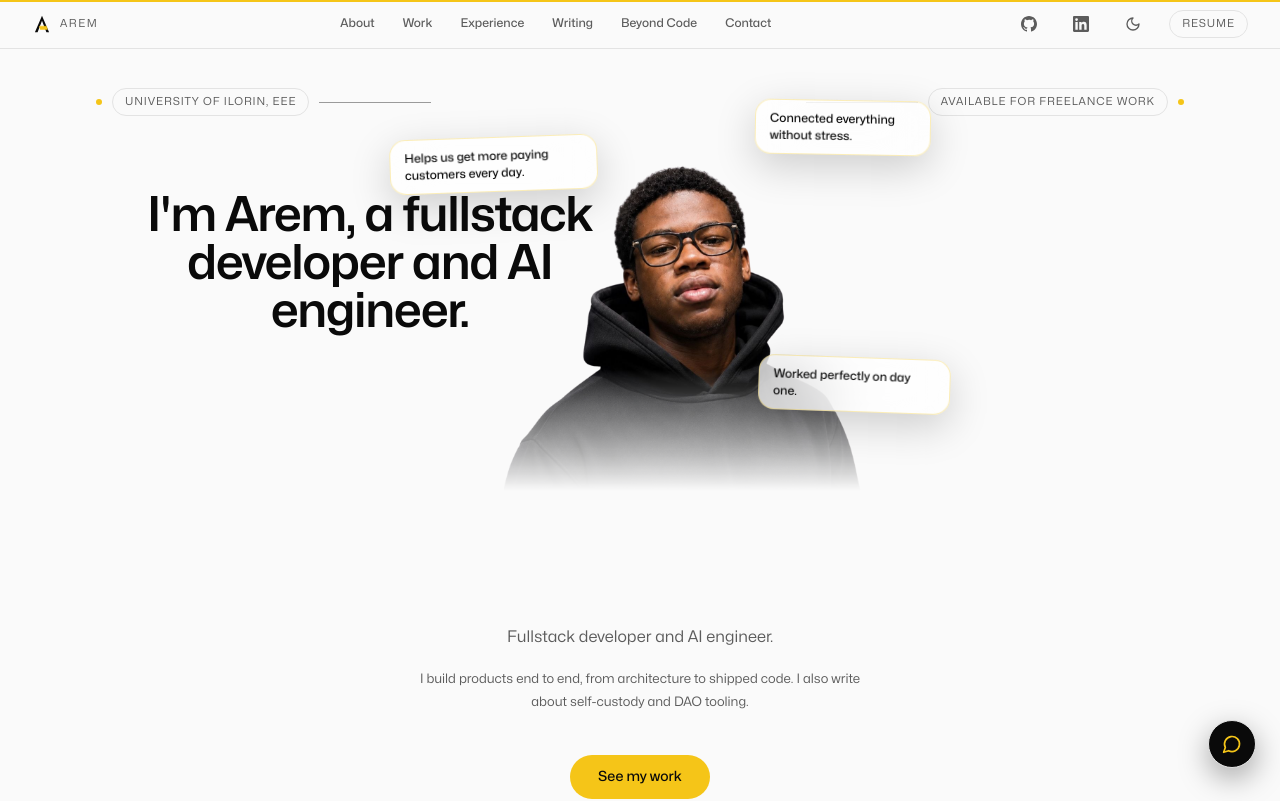
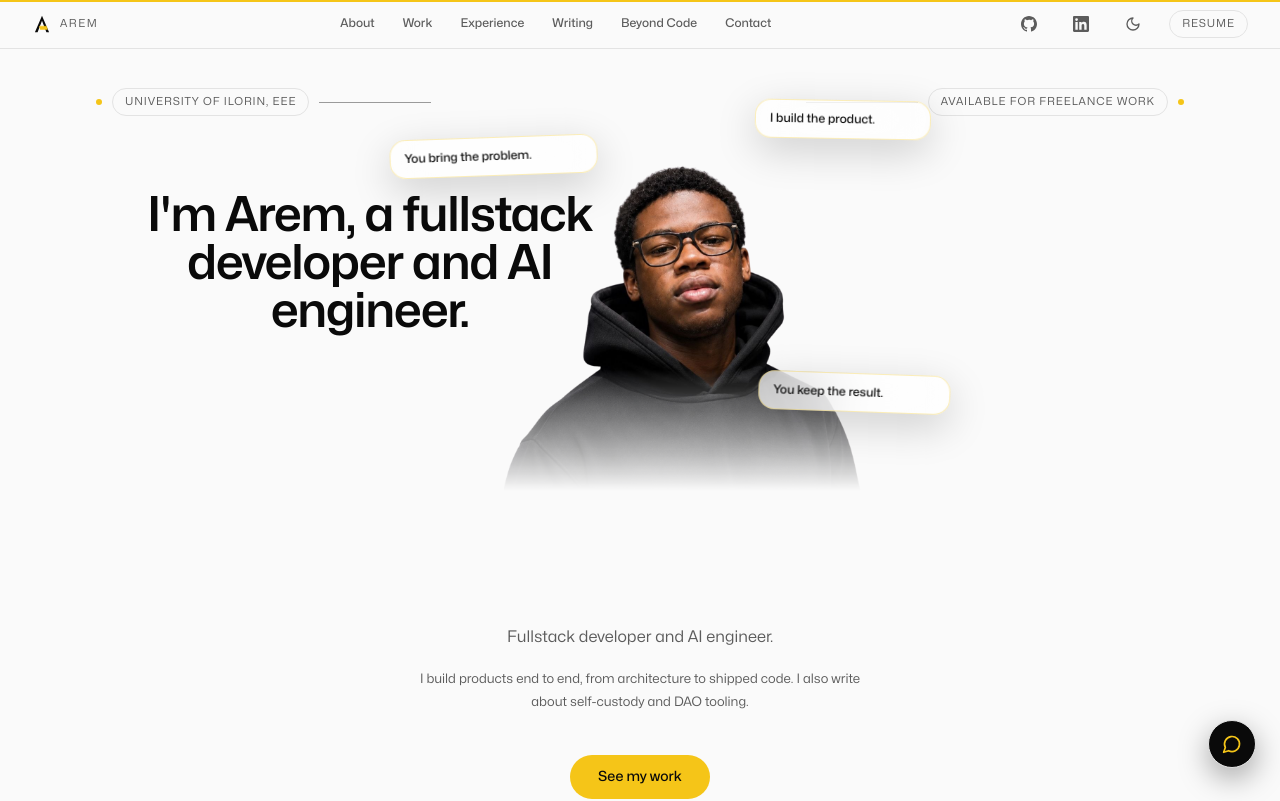
Before and after one commit to Arem-ee/arem, a Next.js app: page / in a window 1280 px wide. Shown: the top 801 px of the page. Built offline with nearby package versions, Linux system fonts and the light colour scheme.

Commit message:
hero panels: you-bring / i-build / you-keep linked trio

```diff
--- a/src/components/sections/hero.tsx
+++ b/src/components/sections/hero.tsx
@@ -70,17 +70,17 @@ function HeroSection() {
             />
             <div className="absolute left-0 top-[14%] z-20 w-36 -translate-x-[22%] -rotate-2 rounded-xl border glass-panel bg-card/70 px-3 py-2 shadow-[0_12px_40px_rgba(0,0,0,0.18)] backdrop-blur-[28px] sm:w-44 sm:-translate-x-[35%] sm:px-3.5 sm:py-2.5 lg:w-52 lg:-translate-x-[55%] dark:shadow-[0_12px_40px_rgba(0,0,0,0.55)]">
               <p className="text-[11px] font-medium leading-snug text-card-foreground sm:text-xs">
-                Helps us get more paying customers every day.
+                You bring the problem.
               </p>
             </div>
             <div className="absolute right-0 top-[5%] z-20 w-36 translate-x-[22%] rotate-1 rounded-xl border glass-panel bg-card/70 px-3 py-2 shadow-[0_12px_40px_rgba(0,0,0,0.18)] backdrop-blur-[28px] sm:w-40 sm:translate-x-[30%] sm:px-3.5 sm:py-2.5 lg:w-44 lg:translate-x-[38%] dark:shadow-[0_12px_40px_rgba(0,0,0,0.55)]">
               <p className="text-[11px] font-medium leading-snug text-card-foreground sm:text-xs">
-                Connected everything without stress.
+                I build the product.
               </p>
             </div>
             <div className="absolute bottom-[20%] right-0 z-20 w-36 translate-x-[22%] rotate-2 rounded-xl border glass-panel bg-card/70 px-3 py-2 shadow-[0_12px_40px_rgba(0,0,0,0.18)] backdrop-blur-[28px] sm:w-44 sm:translate-x-[35%] sm:px-3.5 sm:py-2.5 lg:w-48 lg:translate-x-[45%] dark:shadow-[0_12px_40px_rgba(0,0,0,0.55)]">
               <p className="text-[11px] font-medium leading-snug text-card-foreground sm:text-xs">
-                Worked perfectly on day one.
+                You keep the result.
               </p>
             </div>
           </div>
```
